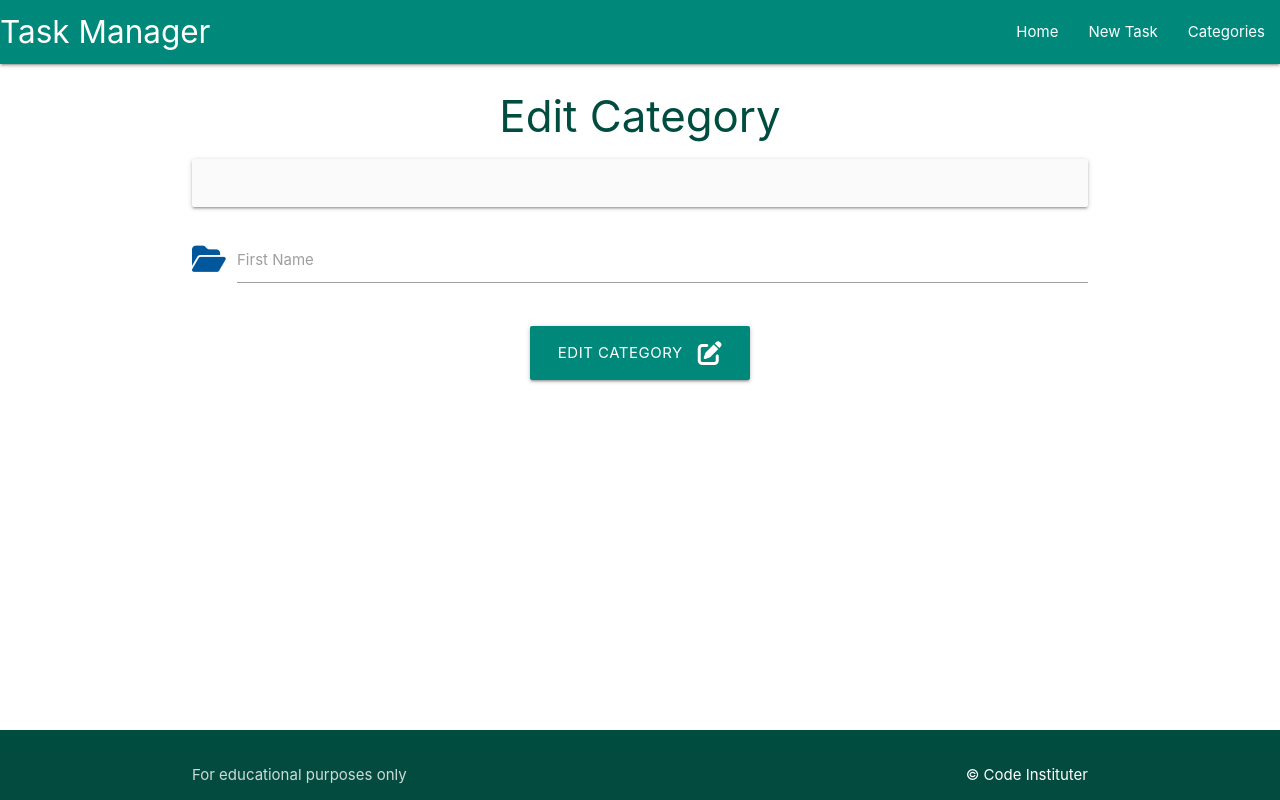
After one commit to cptvalleyberg84/flask-sqlalchemist, a Flask app: template taskmanager/templates/edit_category.html in a window 1280 px wide. The commit adds this page. Run offline with Flask 3, Linux system fonts and the light colour scheme; the template is opened without the code that fills it, so the values that code supplies are empty; some libraries are stand-ins or nearby versions.

Commit message:
Add Edit/Update categories function

```diff
--- a/taskmanager/templates/categories.html
+++ b/taskmanager/templates/categories.html
@@ -5,7 +5,7 @@
 
 <div class="row">
     <div class="col s12 center-align">
-        <a href="{{ url_for('add_category')}}" class="btn-large light-blue darken-2">
+        <a href="{{ url_for('add_category')}}" class="btn-large teal darken-2">
             Add Category <i class="fas fa-plus-square right"></i>
         </a>
     </div>
@@ -19,7 +19,7 @@
                 <span class="card-title">{{ category.category_name }}</span>
             </div>
             <div class="card-action">
-                <a href="#" class="btn green accent-4">Edit</a>
+                <a href="{{ url_for('edit_category', category_id=category.id) }}" class="btn green accent-4">Edit</a>
                 <a href="#" class="btn red">Delete</a>
             </div>
         </div>
--- /dev/null
+++ b/taskmanager/templates/edit_category.html
@@ -0,0 +1,28 @@
+{% extends "base.html" %}
+{% block content %}
+
+<h3 class="teal-text text-darken-4 center-align">Edit Category</h3>
+
+<div class="row card-panel grey lighten-5"></div>
+<form class="col s12" method="POST" action="{{ url_for('edit_category', category_id=category.id) }}">
+    <!-- category_name -->
+    <div class="row">
+        <div class="input-field col s12">
+            <i class="fas fa-folder-open prefix light-blue-text text-darken-4"></i>
+            <input id="category_name" name="category_name" value="{{ category.category_name }}" minlength="3"
+                maxlength="25" type="text" class="validate" required>
+            <label for="category_name">First Name</label>
+        </div>
+    </div>
+    <!-- submit button -->
+    <div class="row">
+        <div class="col s12 center-align">
+            <button type="submit" class="btn-large teal darken-1">
+                Edit Category <i class="fas fa-edit right"></i>
+            </button>
+        </div>
+    </div>
+</form>
+</div>
+
+{% endblock %}
```
Also changed, not shown: taskmanager/routes.py (+10 -0 lines).
